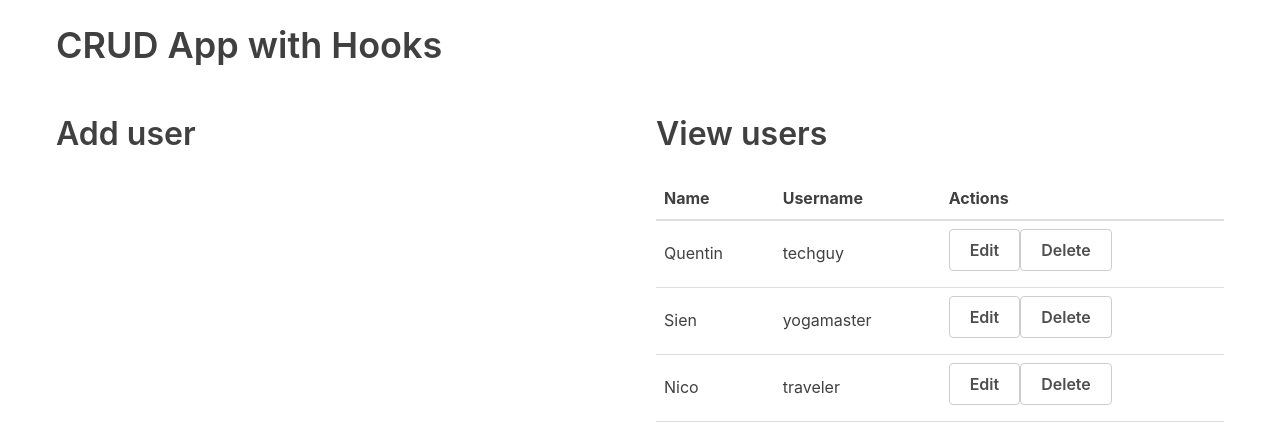
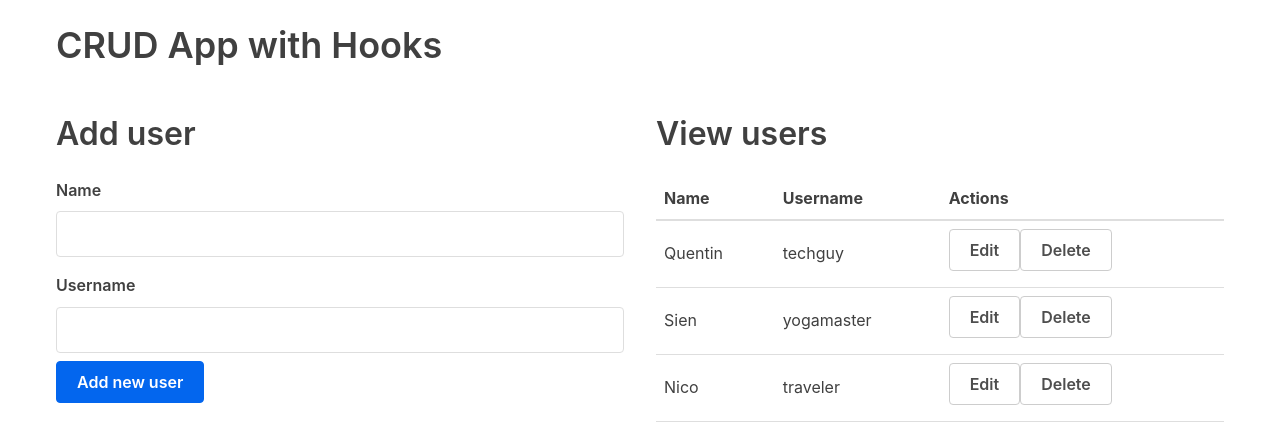
Before and after one commit to JoeCamacho/react-hooks-crud, a React (Create React App) app in the folder react-hooks-crud/: page / in a window 1280 px wide. Shown: the top 444 px of the page. Built offline with nearby package versions, Linux system fonts and the light colour scheme.

Commit message:
create and import component for form to add new user

```diff
--- a/react-hooks-crud/src/App.js
+++ b/react-hooks-crud/src/App.js
@@ -1,5 +1,6 @@
 import React, { useState } from "react";
 import UserTable from "./tables/UserTable";
+import AddUserForm from "./forms/AddUserForm";
 
 const App = () => {
   const usersData = [
@@ -21,6 +22,7 @@ const App = () => {
       <div className="flex-row">
         <div className="flex-large">
           <h2>Add user</h2>
+          <AddUserForm addUser={addUser} />
         </div>
         <div className="flex-large">
           <h2>View users</h2>
--- /dev/null
+++ b/react-hooks-crud/src/forms/AddUserForm.js
@@ -0,0 +1,15 @@
+import React, { Component } from "react";
+
+const AddUserForm = props => {
+  return (
+    <form>
+      <label>Name</label>
+      <input type="text" name="name" value="" />
+      <label>Username</label>
+      <input type="text" name="username" value="" />
+      <button>Add new user</button>
+    </form>
+  );
+};
+
+export default AddUserForm;
```
